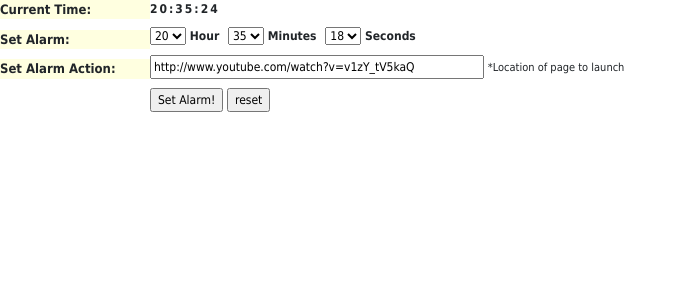
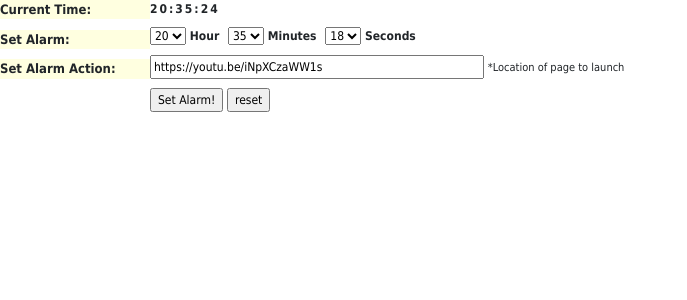
Before and after one commit to magnusjw/recipebuddy, a PHP site: page /views/html/timer.php in a window 1280 px wide. Shown: the part 58-358 px from the top of the page, without its empty margins (0-687 px from the left). Run offline with PHP 8.4, Linux system fonts and the light colour scheme.

Commit message:
timer.php edited online with Bitbucket

```diff
--- a/views/html/timer.php
+++ b/views/html/timer.php
@@ -103,7 +103,7 @@ var jsalarm={
 <div id="jsalarmclock">
 <div><div class="leftcolumn">Current Time:</div> <span id="jsalarm_ct" style="letter-spacing: 2px"></span></div>
 <div><div class="leftcolumn">Set Alarm:</div> <span><select></select> Hour</span> <span><select></select> Minutes</span> <span><select></select> Seconds</span></div>
-<div><div class="leftcolumn">Set Alarm Action:</div> <input type="text" id="musicloc" size="55" value="http://www.youtube.com/watch?v=v1zY_tV5kaQ" /> <span style="font: normal 11px Tahoma">*Location of page to launch</span></div>
+<div><div class="leftcolumn">Set Alarm Action:</div> <input type="text" id="musicloc" size="55" value="https://youtu.be/iNpXCzaWW1s" /> <span style="font: normal 11px Tahoma">*Location of page to launch</span></div>
 <input type="submit" value="Set Alarm!" id="submitbutton" /> <input type="reset" value="reset" id="resetbutton" />
 </div>
 </form>
```
